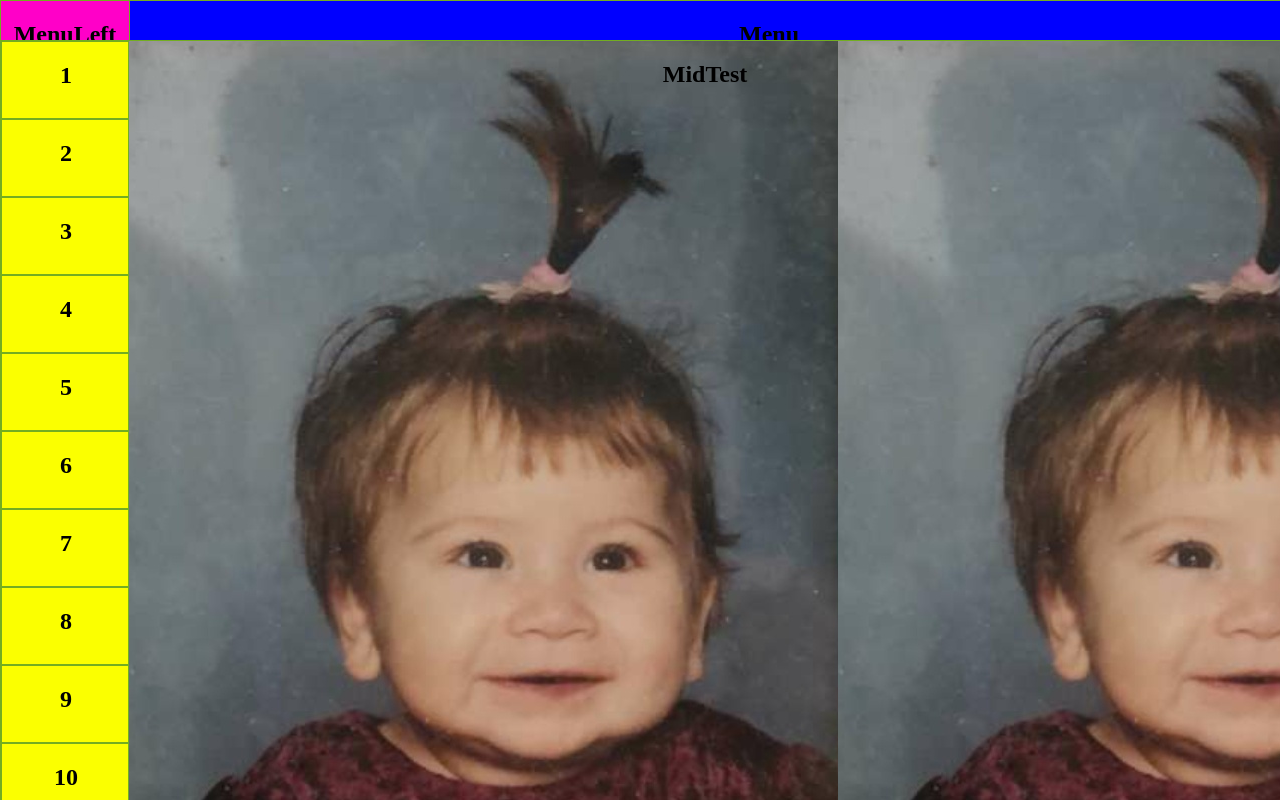
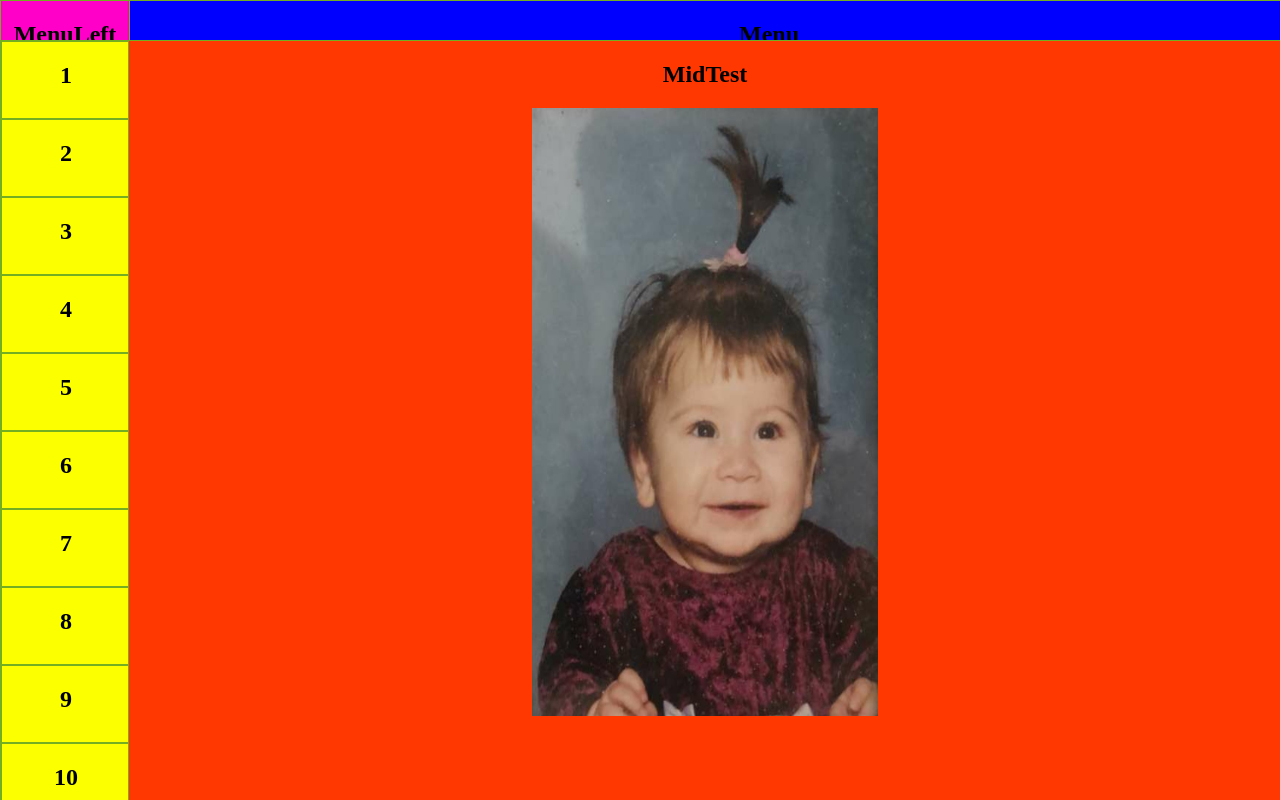
Before and after one commit to Fetknoppen/Fetknoppen.github.io, a plain HTML site: page index.html in a window 1280 px wide. Drawn offline with Linux system fonts and the light colour scheme.

Commit message:
New image

```diff
--- a/index.html
+++ b/index.html
@@ -50,6 +50,7 @@
 
 <div class="midDiv">
   <h2>MidTest</h2>
+  <img src="Images/Afro.png" alt="Afro" width="30%" height="80%">
 </div>
 
 
--- a/style.css
+++ b/style.css
@@ -40,13 +40,13 @@
     text-align: center;
 }
 .midDiv{
-    background-image: url("Images/Afro.png");
     position: fixed;
     top: 5%;
     left: 10%;
     width: 90%;
     height: 95%;
     border: 1px solid #73AD21;
+    background-color:rgb(255, 55, 0);
     text-align: center;
 }
 #divLeft{
```
